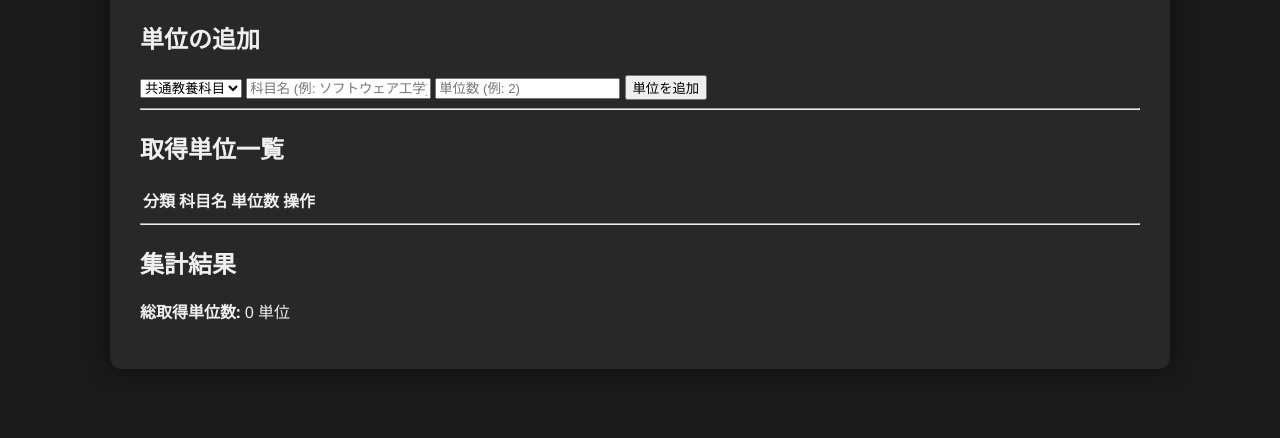
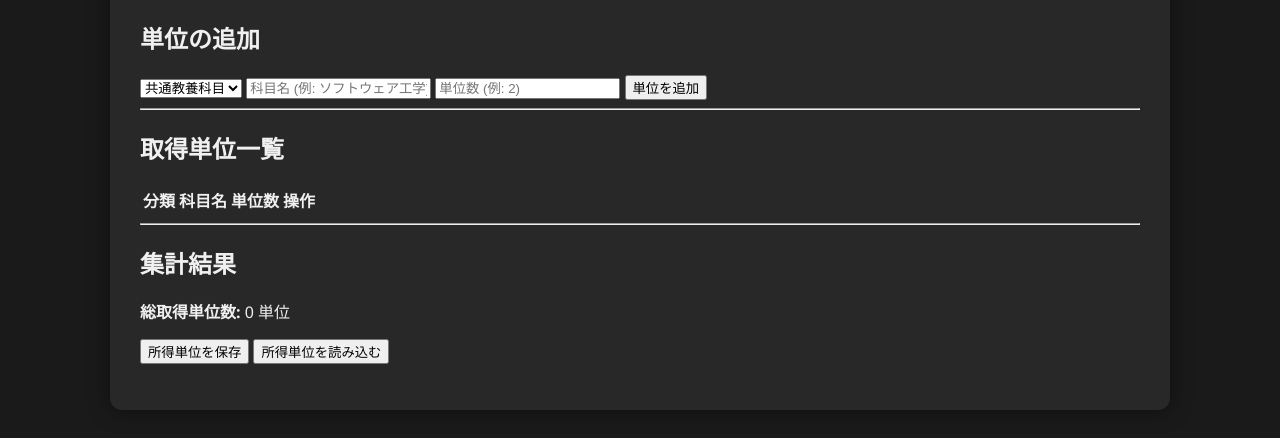
Before and after one commit to sy7pghvr9y-prog/UniLink, a website: page check.html in a window 1280 px wide. Shown: the part 380-818 px from the top of the page. Drawn offline with Linux system fonts and the light colour scheme.

Commit message:
Add save and load buttons for timetable
Added buttons to save and load timetable.

```diff
--- a/check.html
+++ b/check.html
@@ -61,8 +61,12 @@
             <div id="creditBreakdown">
                 </div>
         </div>
+        <button onclick="saveTimetable()">所得単位を保存</button>
+        <button onclick="loadTimetable()">所得単位を読み込む</button>
+        <p id="message"></p>
     </div>
 
     <script src="script.js"></script>
 </body>
+
 </html>
```
